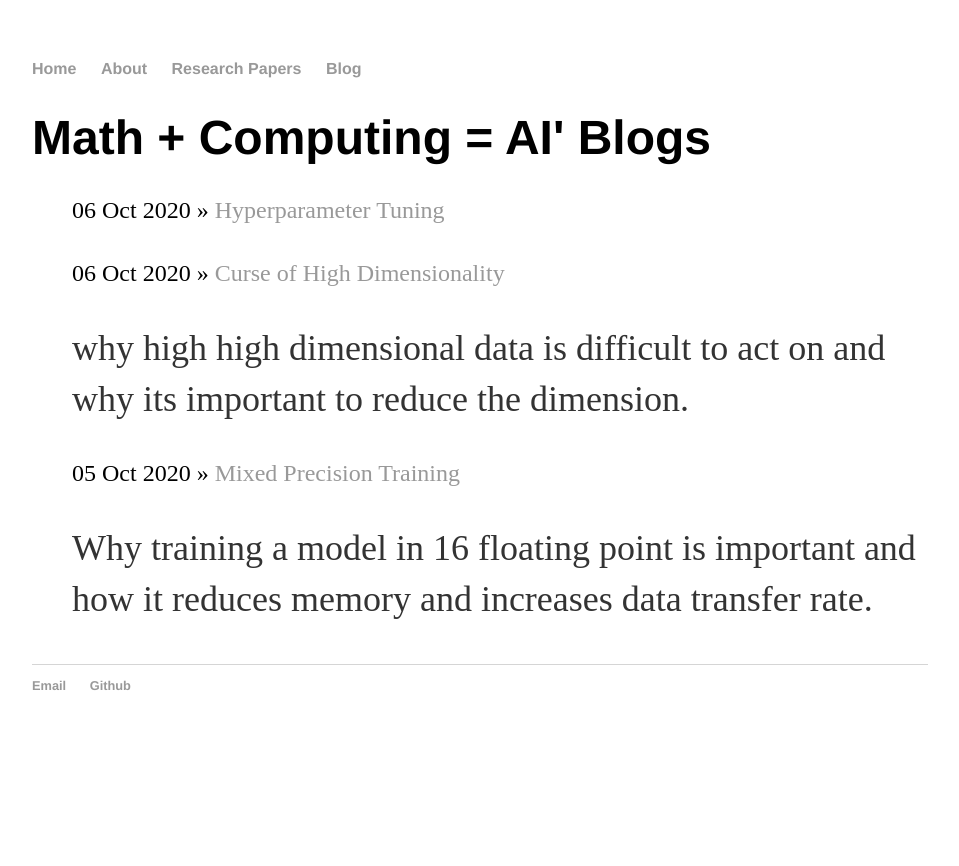
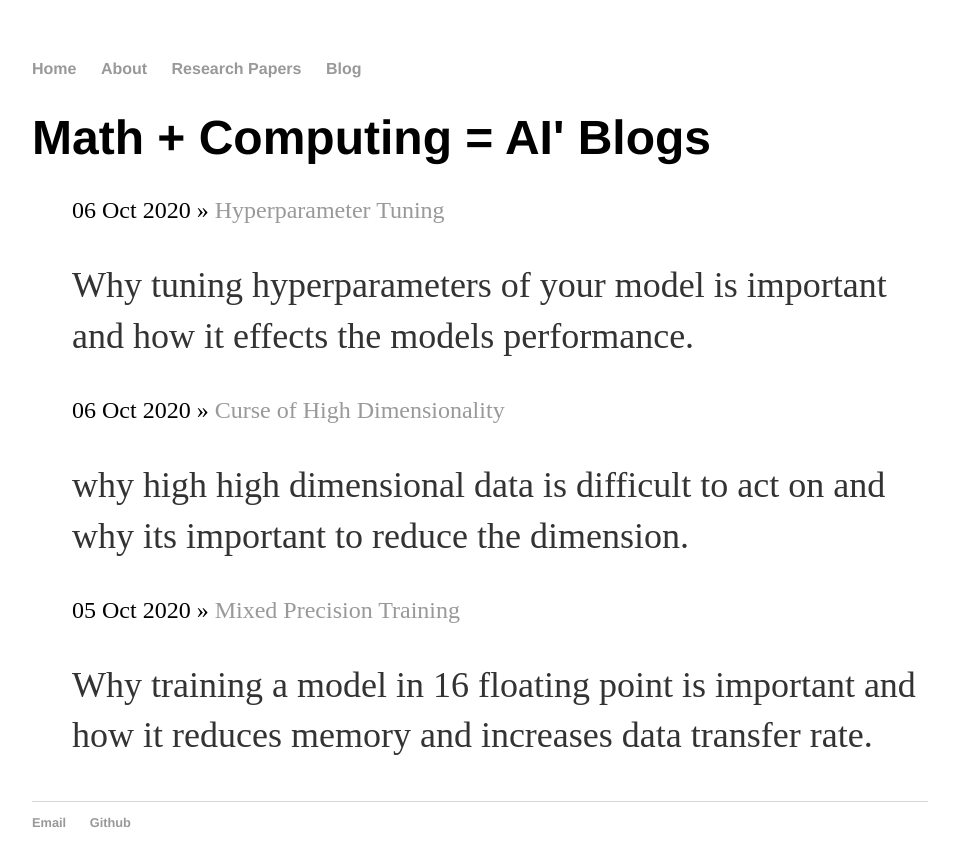
Before and after one commit to Mayurji/mayurji.github.io, a Jekyll site: the page built from blog/index.html, in a window 1280 px wide. Shown: the top 866 px of the page, without its empty margins (160-1119 px from the left). Built offline with Jekyll 4.4.1, drawn with Linux system fonts in a browser that asks for light colours.

Commit message:
Update 2020-10-06-Hyperparameter.md

```diff
--- a/_posts/2020-10-06-Hyperparameter.md
+++ b/_posts/2020-10-06-Hyperparameter.md
@@ -1,6 +1,7 @@
 ---
 layout: post
-title:  "Hyperparameter Tuning"
+title:  Hyperparameter Tuning
+description: Why tuning hyperparameters of your model is important and how it effects the models performance.
 date:   2020-10-06 13:43:52 +0530
 ---
 
```
